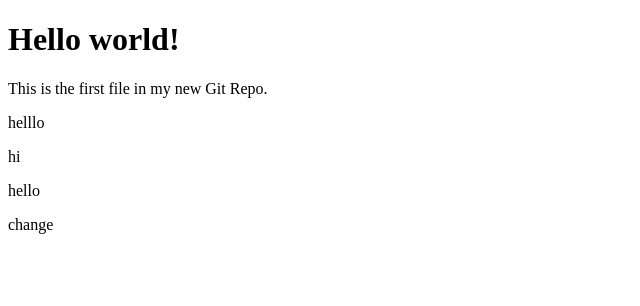
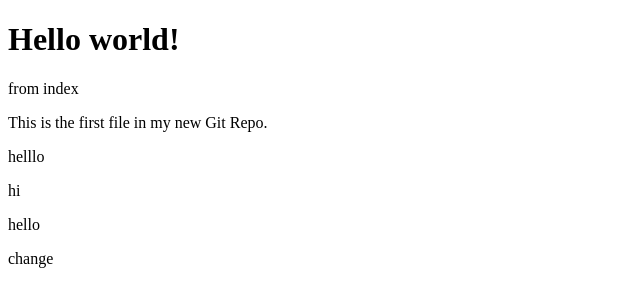
Before and after one commit to madheshsathya2004/index, a plain HTML site: page index.html in a window 1280 px wide. Shown: the whole page, without its empty margins (0-640 px from the left). Drawn offline with Linux system fonts and the light colour scheme.

Commit message:
Update index.html index

```diff
--- a/index.html
+++ b/index.html
@@ -6,6 +6,7 @@
 <body>
 
 <h1>Hello world!</h1>
+  <p> from index </p>
 <p>This is the first file in my new Git Repo.</p>
 <P>helllo</P>
 <p>hi</p>
```
